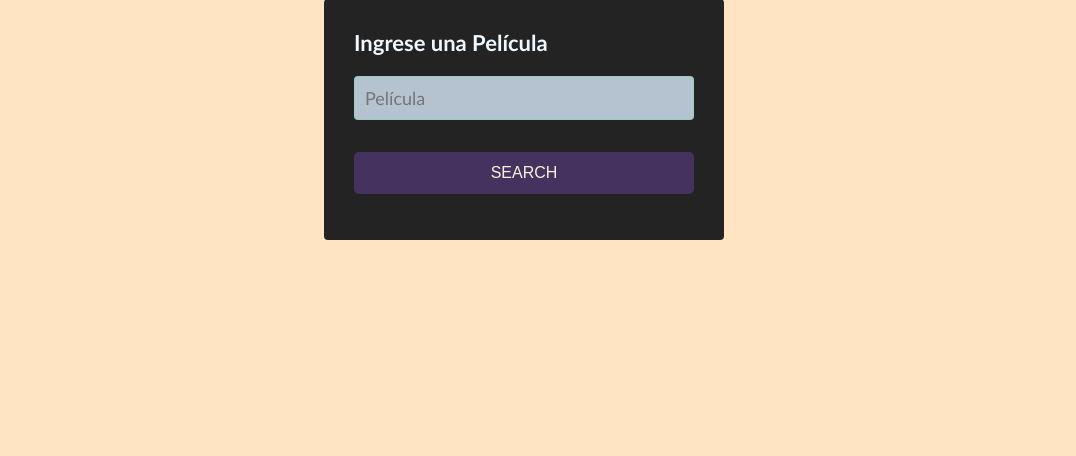
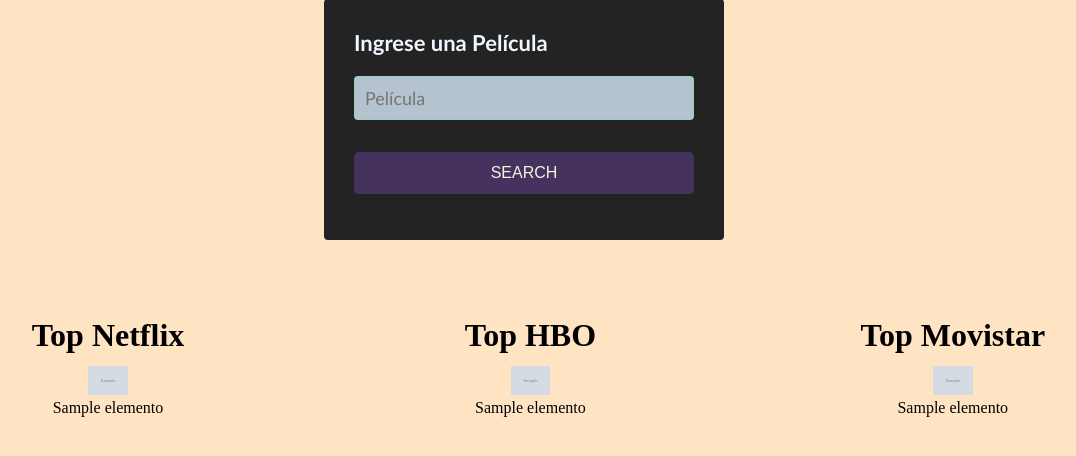
Before and after one commit to ignaciotitos/starFilm, a Flask app: template python/templates/inicio.html in a window 1280 px wide. Shown: the part 162-618 px from the top of the page, without its empty margins (116-1192 px from the left). Run offline with Flask 2, Linux system fonts and the light colour scheme; the template is opened without the code that fills it: most values are stand-ins (such as "Sample title", 1, 10 or a date in 2020); grey boxes marked "Sample" are stand-in pictures.

Commit message:
Pagina principal con los TOPs de peliculas

```diff
--- a/python/index.py
+++ b/python/index.py
@@ -3,13 +3,16 @@
 from scrapper_filmAffinity import *
 from scrapperRT import *
 from scrapper_IMDb import *
+from select_films import *
 
 
 app = Flask(__name__)
 
 @app.route('/')
 def principal():
-    return render_template("inicio.html")
+    nf,hbo,mov = top_FA()
+
+    return render_template("inicio.html", pelis_nf = nf, pelis_hbo = hbo, pelis_mov = mov)
 
 def titulo():
     id = request.form.get('Buscador')
--- a/python/templates/inicio.html
+++ b/python/templates/inicio.html
@@ -81,6 +81,29 @@
                     font-size: 300%;
                 }
 
+                .top-pelis{
+                    padding-top: 4%;
+                }
+
+                .top-pelis article{
+                    width: 33%;
+                    text-align: center;
+                    float: left;
+                    padding-left: 2%;
+                    padding-top: 2%;
+                }
+
+                .top-pelis h4{
+                    padding-bottom: 3%;
+                    font-size: 200%;;
+                    font-family: 'Bodoni MT';
+                }
+
+                img{
+                    width: 10%;
+                    height: 10%;
+                }
+
             </style>
         </head>
         <body>
@@ -95,6 +118,32 @@
                     <button class ="boton"><span class="search">Search</span></button>
                 </form>
             </section>
+            <section class="top-pelis">
+                <article>
+                    <h4>Top Netflix</h4>
+                    {% for elemento in pelis_nf %}
+                            <img src="{{elemento['poster']}}">
+                            <p>{{elemento['title']}}</p>
+                        <br/>
+                    {% endfor %}
+                </article>
+                <article>
+                    <h4>Top HBO</h4>
+                    {% for elemento in pelis_hbo %}
+                            <img src="{{elemento['poster']}}">
+                            <p>{{elemento['title']}}</p>
+                        <br/>
+                    {% endfor %}
+                </article>
+                <article>
+                    <h4>Top Movistar</h4>
+                    {% for elemento in pelis_mov %}
+                            <img src="{{elemento['poster']}}">
+                            <p>{{elemento['title']}}</p>
+                        <br/>
+                    {% endfor %}
+                </article>
+            </section>
             </main>
         </body>
     </html>
--- a/python/templates/lookin.html
+++ b/python/templates/lookin.html
@@ -69,7 +69,6 @@
         </style>
     </head>
     <body>
-        <body>
             <header>
                 <h1>StarFilm Comparator</h1>
             </header>
```
